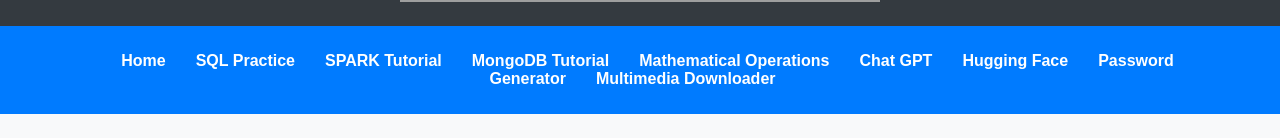
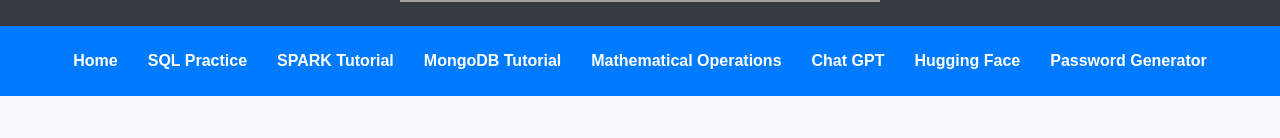
Before and after one commit to JorgeCardona/portfolio, a React (Create React App) app: page /spark in a window 1280 px wide. Shown: the part 353-491 px from the top of the page. Built offline with nearby package versions, Linux system fonts and the light colour scheme; grey boxes are pictures that could not be loaded.

Commit message:
return menu to previuos version

```diff
--- a/src/App.js
+++ b/src/App.js
@@ -53,7 +53,6 @@
             <li><Link className="nav-link" to="/gpt">Chat GPT</Link></li>
             <li><Link className="nav-link" to="/huggingface">Hugging Face</Link></li>
             <li><Link className="nav-link" to="/password-generator">Password Generator</Link></li>
-            <li><Link className="nav-link" to="/multimedia-download">Multimedia Downloader</Link></li>
           </ul>
         </nav>
 
@@ -67,7 +66,6 @@
             <Route path="/gpt" element={<ChatGPT />} />
             <Route path="/huggingface" element={<HuggingFaceChat />} />
             <Route path="/password-generator" element={<PasswordGenerator />} />
-            <Route path="/multimedia-download" element={<GetMultimediaFile />} />
           </Routes>
         </main>
       </div>
```
